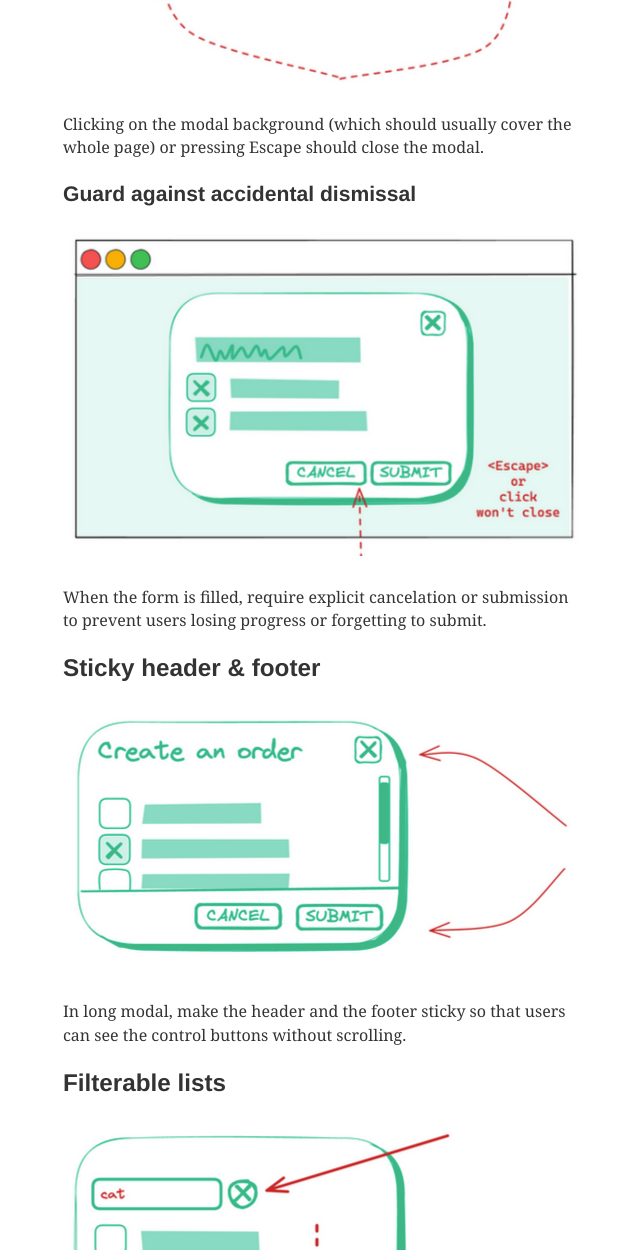
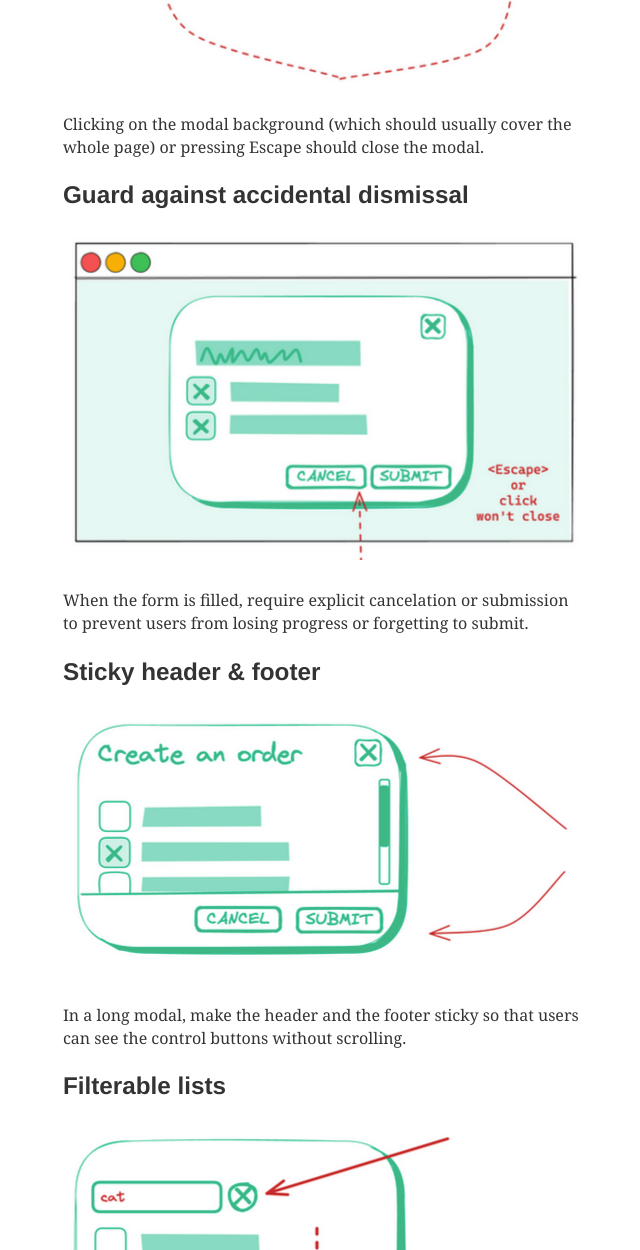
Before and after one commit to vuongvu1/today-i-learned, a Gatsby site: page /post/how-to-modal/ in a window 1280 px wide. Shown: the part 1319-2569 px from the top of the page, without its empty margins (316-956 px from the left). Built offline with nearby package versions, Linux system fonts and the light colour scheme; Gatsby itself is replaced by a stand-in of ours; some packages are replaced by stand-ins of ours; what typography-theme-ocean-beach would draw is missing.

Commit message:
Update Post “how-to-modal”

```diff
--- a/content/post/how-to-modal.md
+++ b/content/post/how-to-modal.md
@@ -22,17 +22,17 @@ The focus trap should follow the figure's order.
 
 Clicking on the modal background (which should usually cover the whole page) or pressing Escape should close the modal.
 
-### Guard against accidental dismissal
+## Guard against accidental dismissal
 
 ![](../assets/modal-4.png)
 
-When the form is filled, require explicit cancelation or submission to prevent users losing progress or forgetting to submit.
+When the form is filled, require explicit cancelation or submission to prevent users from losing progress or forgetting to submit.
 
 ## Sticky header & footer
 
 ![](../assets/modal-5.png)
 
-In long modal, make the header and the footer sticky so that users can see the control buttons without scrolling.
+In a long modal, make the header and the footer sticky so that users can see the control buttons without scrolling.
 
 ## Filterable lists
 
```
